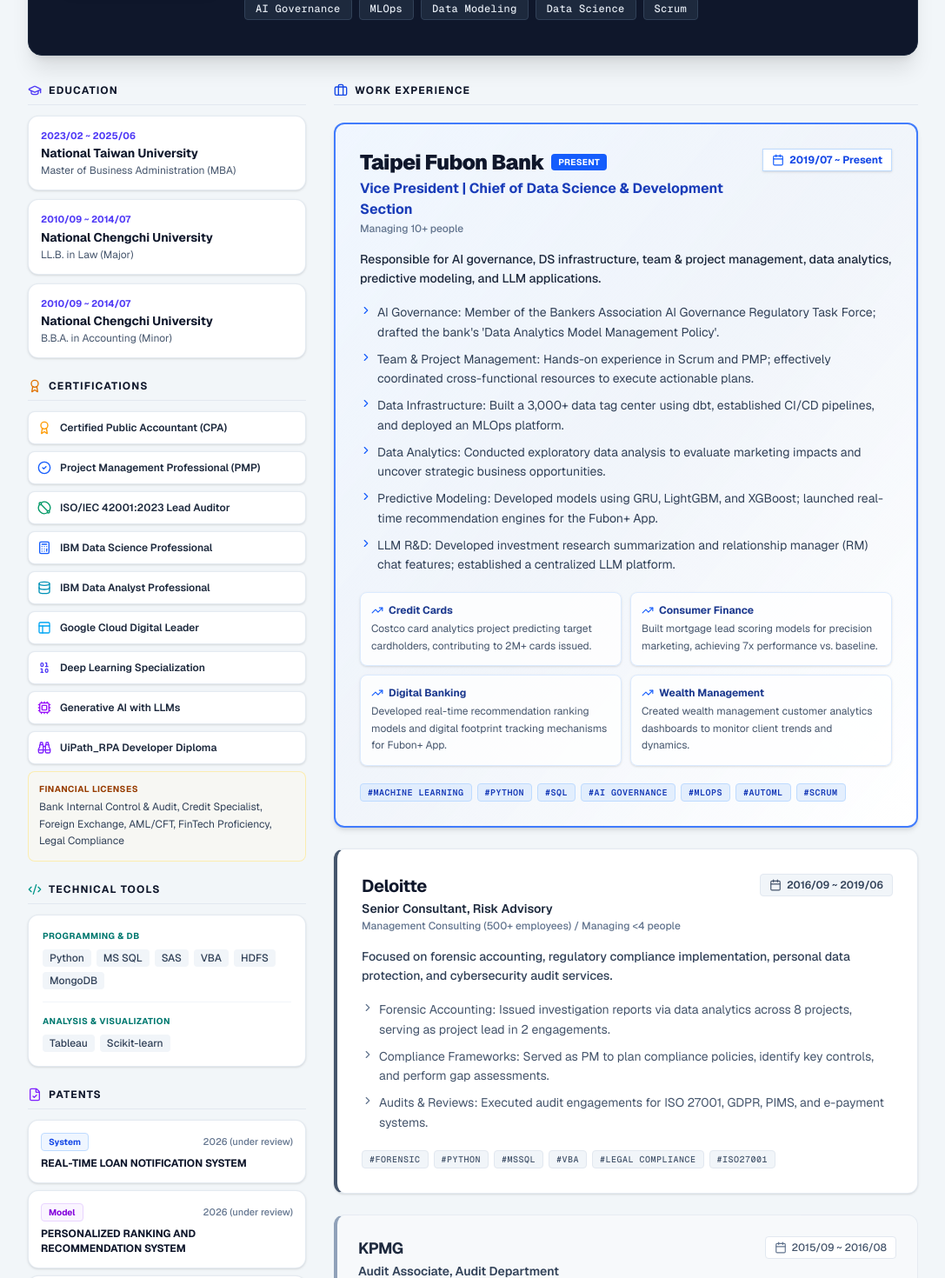
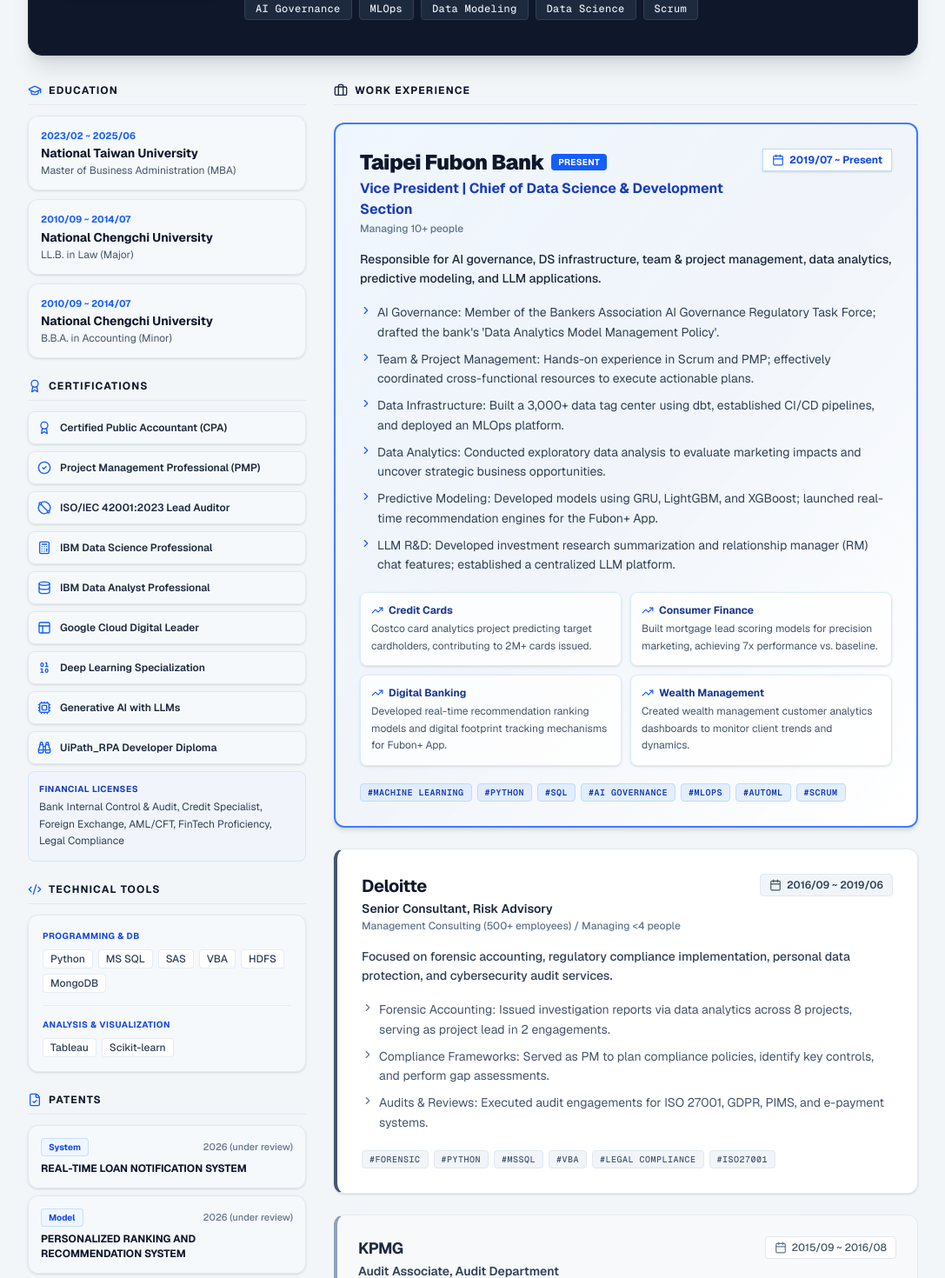
Before and after one commit to AlbertJLiu/resume_albert_eng, a Next.js app: page / in a window 1280 px wide. Shown: the part 280-1750 px from the top of the page at 87% size, without its empty margins (96-1183 px from the left). Built offline with nearby package versions, Linux system fonts and the light colour scheme.

Commit message:
update color version 11

```diff
--- a/app/page.js
+++ b/app/page.js
@@ -30,43 +30,37 @@
     }
   ];
 
-  // Patents Data (依類型設定專屬 Color Badge)
+  // Patents Data
   const patents = [
     {
       title: "REAL-TIME LOAN NOTIFICATION SYSTEM",
       year: "2026 (under review)",
-      type: "System",
-      badgeStyle: "bg-blue-50 text-blue-700 border-blue-200"
+      type: "System"
     },
     {
       title: "PERSONALIZED RANKING AND RECOMMENDATION SYSTEM",
       year: "2026 (under review)",
-      type: "Model",
-      badgeStyle: "bg-purple-50 text-purple-700 border-purple-200"
+      type: "Model"
     },
     {
       title: "FEATURE STORE SYSTEM",
       year: "2026 (under review)",
-      type: "Infrastructure",
-      badgeStyle: "bg-teal-50 text-teal-700 border-teal-200"
+      type: "Infrastructure"
     },
     {
       title: "MODULAR MODELING SYSTEM",
       year: "2026 (under review)",
-      type: "Model",
-      badgeStyle: "bg-purple-50 text-purple-700 border-purple-200"
+      type: "Model"
     },
     {
       title: "CREDIT CARD MERCHANT NAME INTEGRATION SYSTEM",
       year: "2025 (granted)",
-      type: "Data Tag",
-      badgeStyle: "bg-amber-50 text-amber-700 border-amber-200"
+      type: "Data Tag"
     },
     {
       title: "OPTIMAL CONTACT TIME RECOMMENDATION SYSTEM",
       year: "2025 (granted)",
-      type: "Algorithm",
-      badgeStyle: "bg-indigo-50 text-indigo-700 border-indigo-200"
+      type: "Algorithm"
     }
   ];
 
@@ -124,24 +118,24 @@
     }
   ];
 
-  // 各證照搭配不同專業色彩 Icon
+  // 證照 Icon 統一採用高質感藍色
   const certificates = [
-    { title: "Certified Public Accountant (CPA)", icon: <Award className="w-4 h-4 text-amber-500" /> },
+    { title: "Certified Public Accountant (CPA)", icon: <Award className="w-4 h-4 text-blue-600" /> },
     { title: "Project Management Professional (PMP)", icon: <CheckCircle2 className="w-4 h-4 text-blue-600" /> },
-    { title: "ISO/IEC 42001:2023 Lead Auditor", icon: <Diameter className="w-4 h-4 text-emerald-600" /> },
+    { title: "ISO/IEC 42001:2023 Lead Auditor", icon: <Diameter className="w-4 h-4 text-blue-600" /> },
     { title: "IBM Data Science Professional", icon: <Calculator className="w-4 h-4 text-blue-600" /> },
-    { title: "IBM Data Analyst Professional", icon: <Database className="w-4 h-4 text-cyan-600" /> },
-    { title: "Google Cloud Digital Leader", icon: <Layout className="w-4 h-4 text-sky-500" /> },
-    { title: "Deep Learning Specialization", icon: <Binary className="w-4 h-4 text-indigo-600" /> },
-    { title: "Generative AI with LLMs", icon: <Cpu className="w-4 h-4 text-purple-600" /> },
-    { title: "UiPath_RPA Developer Diploma", icon: <Binoculars className="w-4 h-4 text-violet-600" /> }
+    { title: "IBM Data Analyst Professional", icon: <Database className="w-4 h-4 text-blue-600" /> },
+    { title: "Google Cloud Digital Leader", icon: <Layout className="w-4 h-4 text-blue-600" /> },
+    { title: "Deep Learning Specialization", icon: <Binary className="w-4 h-4 text-blue-600" /> },
+    { title: "Generative AI with LLMs", icon: <Cpu className="w-4 h-4 text-blue-600" /> },
+    { title: "UiPath_RPA Developer Diploma", icon: <Binoculars className="w-4 h-4 text-blue-600" /> }
   ];
 
   return (
     <div className="min-h-screen bg-slate-100/90 py-12 px-4 md:px-8 font-sans text-slate-800 antialiased selection:bg-slate-900 selection:text-white">
       <div className="max-w-5xl mx-auto">
 
-        {/* 個人資料 Header: 深海藏青高階定錨 Banner */}
+        {/* 個人資料 Header: 維持高階深色背景 Banner */}
         <header className="bg-slate-900 text-slate-100 rounded-2xl shadow-xl p-6 md:p-10 mb-8 border border-slate-800">
           <div className="flex flex-col md:flex-row items-center md:items-start gap-8">
             {/* Profile Image Container */}
@@ -167,16 +161,16 @@
 
               <div className="grid grid-cols-1 sm:grid-cols-2 gap-2 mt-5 text-xs md:text-sm text-slate-300 font-medium">
                 <div className="flex items-center justify-center md:justify-start">
-                  <Briefcase className="w-4 h-4 mr-2 text-blue-400" /> 11~12 Years of Experience
+                  <Briefcase className="w-4 h-4 mr-2 text-slate-400" /> 11~12 Years of Experience
                 </div>
                 <div className="flex items-center justify-center md:justify-start">
-                  <MapPin className="w-4 h-4 mr-2 text-blue-400" /> Daan Dist., Taipei City, Taiwan
+                  <MapPin className="w-4 h-4 mr-2 text-slate-400" /> Daan Dist., Taipei City, Taiwan
                 </div>
                 <div className="flex items-center justify-center md:justify-start">
-                  <Mail className="w-4 h-4 mr-2 text-blue-400" /> albertliu141@gmail.com
+                  <Mail className="w-4 h-4 mr-2 text-slate-400" /> albertliu141@gmail.com
                 </div>
                 <div className="flex items-center justify-center md:justify-start">
-                  <ShieldCheck className="w-4 h-4 mr-2 text-blue-400" /> CPA | PMP | IBM DS | AI Application Planner
+                  <ShieldCheck className="w-4 h-4 mr-2 text-slate-400" /> CPA | PMP | IBM DS | AI Application Planner
                 </div>
               </div>
 
@@ -194,18 +188,18 @@
 
         <div className="grid grid-cols-1 lg:grid-cols-3 gap-8">
 
-          {/* 左側欄位：白底底座搭配主題 Accent 與彩色 Icon */}
+          {/* 左側欄位：方框採用 bg-slate-50/80 淡灰底，Icon 統一藍色加彩 */}
           <div className="lg:col-span-1 space-y-6">
 
             {/* Education */}
             <section>
               <h2 className="text-xs font-bold uppercase tracking-widest text-slate-900 mb-3 flex items-center border-b border-slate-200 pb-2">
-                <GraduationCap className="w-4 h-4 mr-2 text-indigo-600" /> Education
+                <GraduationCap className="w-4 h-4 mr-2 text-blue-600" /> Education
               </h2>
               <div className="space-y-2.5">
                 {education.map((edu, i) => (
-                  <div key={i} className="p-3.5 rounded-xl border border-slate-200/90 bg-white shadow-sm hover:border-indigo-300 transition-colors">
-                    <p className="text-[11px] font-bold text-indigo-600 mb-0.5">{edu.period}</p>
+                  <div key={i} className="p-3.5 rounded-xl border border-slate-200 bg-slate-50/80 shadow-sm hover:border-blue-300 transition-colors">
+                    <p className="text-[11px] font-bold text-blue-600 mb-0.5">{edu.period}</p>
                     <h3 className="font-bold text-slate-900 text-xs md:text-sm">{edu.school}</h3>
                     <p className="text-xs text-slate-600 mt-0.5">{edu.degree}</p>
                   </div>
@@ -216,17 +210,17 @@
             {/* Certifications */}
             <section>
               <h2 className="text-xs font-bold uppercase tracking-widest text-slate-900 mb-3 flex items-center border-b border-slate-200 pb-2">
-                <Award className="w-4 h-4 mr-2 text-amber-600" /> Certifications
+                <Award className="w-4 h-4 mr-2 text-blue-600" /> Certifications
               </h2>
               <div className="space-y-2">
                 {certificates.map((cert, i) => (
-                  <div key={i} className="flex items-center p-2.5 bg-white rounded-lg border border-slate-200/90 shadow-sm hover:border-slate-300 transition-colors">
+                  <div key={i} className="flex items-center p-2.5 bg-slate-50/80 rounded-lg border border-slate-200 shadow-sm hover:border-blue-300 transition-colors">
                     {cert.icon}
                     <span className="ml-2.5 text-xs font-semibold text-slate-800">{cert.title}</span>
                   </div>
                 ))}
-                <div className="p-3 bg-amber-50/40 rounded-lg border border-amber-200/60">
-                  <p className="text-[10px] text-amber-800 font-bold uppercase tracking-wider mb-1">Financial Licenses</p>
+                <div className="p-3 bg-blue-50/40 rounded-lg border border-blue-200/60">
+                  <p className="text-[10px] text-blue-800 font-bold uppercase tracking-wider mb-1">Financial Licenses</p>
                   <p className="text-xs text-slate-700 leading-relaxed">Bank Internal Control & Audit, Credit Specialist, Foreign Exchange, AML/CFT, FinTech Proficiency, Legal Compliance</p>
                 </div>
               </div>
@@ -235,23 +229,23 @@
             {/* Technical Tools */}
             <section>
               <h2 className="text-xs font-bold uppercase tracking-widest text-slate-900 mb-3 flex items-center border-b border-slate-200 pb-2">
-                <Code2 className="w-4 h-4 mr-2 text-teal-600" /> Technical Tools
+                <Code2 className="w-4 h-4 mr-2 text-blue-600" /> Technical Tools
               </h2>
-              <div className="bg-white p-4 rounded-xl border border-slate-200/90 shadow-sm space-y-3.5">
+              <div className="bg-slate-50/80 p-4 rounded-xl border border-slate-200 shadow-sm space-y-3.5">
                 <div>
-                  <p className="text-[10px] font-bold text-teal-700 uppercase mb-2 tracking-wider">Programming & DB</p>
+                  <p className="text-[10px] font-bold text-blue-700 uppercase mb-2 tracking-wider">Programming & DB</p>
                   <div className="flex flex-wrap gap-1.5">
                     {["Python", "MS SQL", "SAS", "VBA", "HDFS", "MongoDB"].map(t => (
-                      <span key={t} className="px-2 py-0.5 bg-slate-100 rounded text-xs font-medium text-slate-700">{t}</span>
+                      <span key={t} className="px-2 py-0.5 bg-white border border-slate-200/80 rounded text-xs font-medium text-slate-700">{t}</span>
                     ))}
                   </div>
                 </div>
-                <hr className="border-slate-100" />
+                <hr className="border-slate-200/60" />
                 <div>
-                  <p className="text-[10px] font-bold text-teal-700 uppercase mb-2 tracking-wider">Analysis & Visualization</p>
+                  <p className="text-[10px] font-bold text-blue-700 uppercase mb-2 tracking-wider">Analysis & Visualization</p>
                   <div className="flex flex-wrap gap-1.5">
                     {["Tableau", "Scikit-learn"].map(t => (
-                      <span key={t} className="px-2 py-0.5 bg-slate-100 rounded text-xs font-medium text-slate-700">{t}</span>
+                      <span key={t} className="px-2 py-0.5 bg-white border border-slate-200/80 rounded text-xs font-medium text-slate-700">{t}</span>
                     ))}
                   </div>
                 </div>
@@ -261,13 +255,13 @@
             {/* Patents Section */}
             <section>
               <h2 className="text-xs font-bold uppercase tracking-widest text-slate-900 mb-3 flex items-center border-b border-slate-200 pb-2">
-                <FileCheck className="w-4 h-4 mr-2 text-violet-600" /> Patents
+                <FileCheck className="w-4 h-4 mr-2 text-blue-600" /> Patents
               </h2>
               <div className="space-y-2">
                 {patents.map((item, i) => (
-                  <div key={i} className="bg-white p-3.5 rounded-xl border border-slate-200/90 shadow-sm hover:border-violet-300 transition-colors">
+                  <div key={i} className="bg-slate-50/80 p-3.5 rounded-xl border border-slate-200 shadow-sm hover:border-blue-300 transition-colors">
                     <div className="flex items-center justify-between mb-1.5">
-                      <span className={`text-[10px] font-bold px-2 py-0.5 rounded border ${item.badgeStyle}`}>
+                      <span className="text-[10px] font-bold bg-blue-50 text-blue-700 px-2 py-0.5 rounded border border-blue-200/80">
                         {item.type}
                       </span>
                       <span className="text-[11px] text-slate-500 font-medium">{item.year}</span>
@@ -280,13 +274,13 @@
 
           </div>
 
-          {/* 右側欄位：工作經歷（微漸層與時序色彩階層） */}
+          {/* 右側欄位：工作經歷（維持原樣不變動） */}
           <div className="lg:col-span-2 space-y-8">
 
             {/* Work Experience */}
             <section>
               <h2 className="text-xs font-bold uppercase tracking-widest text-slate-900 mb-5 flex items-center border-b border-slate-200 pb-2">
-                <Briefcase className="w-4 h-4 mr-2 text-blue-700" /> Work Experience
+                <Briefcase className="w-4 h-4 mr-2 text-slate-800" /> Work Experience
               </h2>
               <div className="space-y-6">
                 {experiences.map((exp, idx) => {
@@ -296,7 +290,7 @@
                   return (
                     <div key={idx} className="relative">
 
-                      {/* 1. 現任經歷 (Taipei Fubon Bank): 藍紫高階微漸層 + 實線邊框 */}
+                      {/* 1. 現任經歷 (Taipei Fubon Bank) */}
                       {isLatest && (
                         <div className="bg-gradient-to-br from-blue-50/90 via-indigo-50/30 to-white p-6 md:p-7 rounded-xl border-2 border-blue-600/80 shadow-md">
                           <div className="flex flex-col md:flex-row justify-between items-start gap-2 mb-4">
@@ -348,7 +342,7 @@
                         </div>
                       )}
 
-                      {/* 2. 第二階段經歷 (Deloitte): 純白底色 + 鋼灰邊條 */}
+                      {/* 2. 第二階段經歷 (Deloitte) */}
                       {isSecond && (
                         <div className="bg-white p-6 md:p-7 rounded-xl border border-slate-200/90 border-l-4 border-l-slate-600 shadow-sm">
                           <div className="flex flex-col md:flex-row justify-between items-start gap-2 mb-4">
@@ -384,7 +378,7 @@
                         </div>
                       )}
 
-                      {/* 3. 早期經歷 (KPMG): 微灰輕柔底色 + 淺灰邊條 */}
+                      {/* 3. 早期經歷 (KPMG) */}
                       {!isLatest && !isSecond && (
                         <div className="bg-slate-50/80 p-5 md:p-6 rounded-xl border border-slate-200/80 border-l-4 border-l-slate-400">
                           <div className="flex flex-col md:flex-row justify-between items-start gap-2 mb-3">
```
